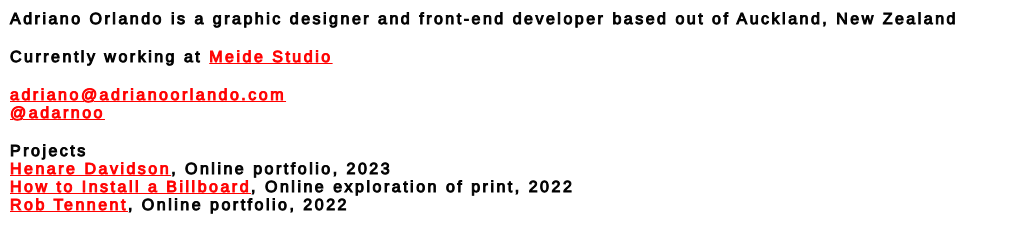
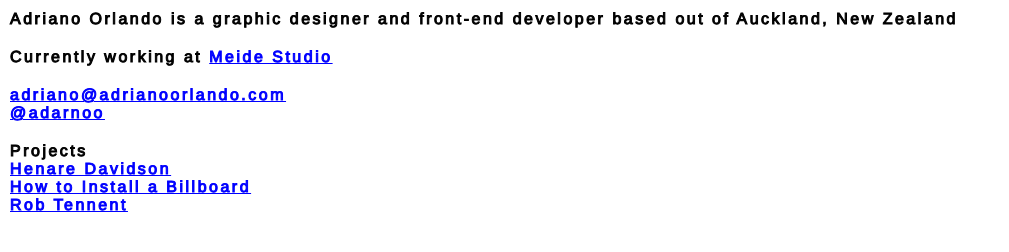
Before and after one commit to adarnoo/adrianoorlando, a plain HTML site: page index.html in a window 1280 px wide. Shown: the whole page, without its empty margins (0-1009 px from the left). Drawn offline with Linux system fonts and the light colour scheme.

Commit message:
blue not red

```diff
--- a/assets/css/default.scss
+++ b/assets/css/default.scss
@@ -98,7 +98,7 @@ body {
 }
 
 a {
-  color: red;
+  color: blue;
 }
 
 .ao-content-container {
--- a/index.html
+++ b/index.html
@@ -25,9 +25,9 @@
         </div>
         <div class="ao-content-section">
           <li>Projects</li>
-          <li><a href="https://henaredavidson.com/" target="_blank">Henare Davidson</a>, Online portfolio, 2023</li>
-          <li><a href="https://howtoinstallabillboard.com/" target="_blank">How to Install a Billboard</a>, Online exploration of print, 2022</li>
-          <li><a href="https://robtennent.com/" target="_blank">Rob Tennent</a>, Online portfolio, 2022</li>
+          <li><a href="https://henaredavidson.com/" target="_blank">Henare Davidson</a></li>
+          <li><a href="https://howtoinstallabillboard.com/" target="_blank">How to Install a Billboard</a></li>
+          <li><a href="https://robtennent.com/" target="_blank">Rob Tennent</a></li>
         </div>
       </div>
     </div>
```
Also changed, not shown: assets/css/default.css, favicon.ico.
